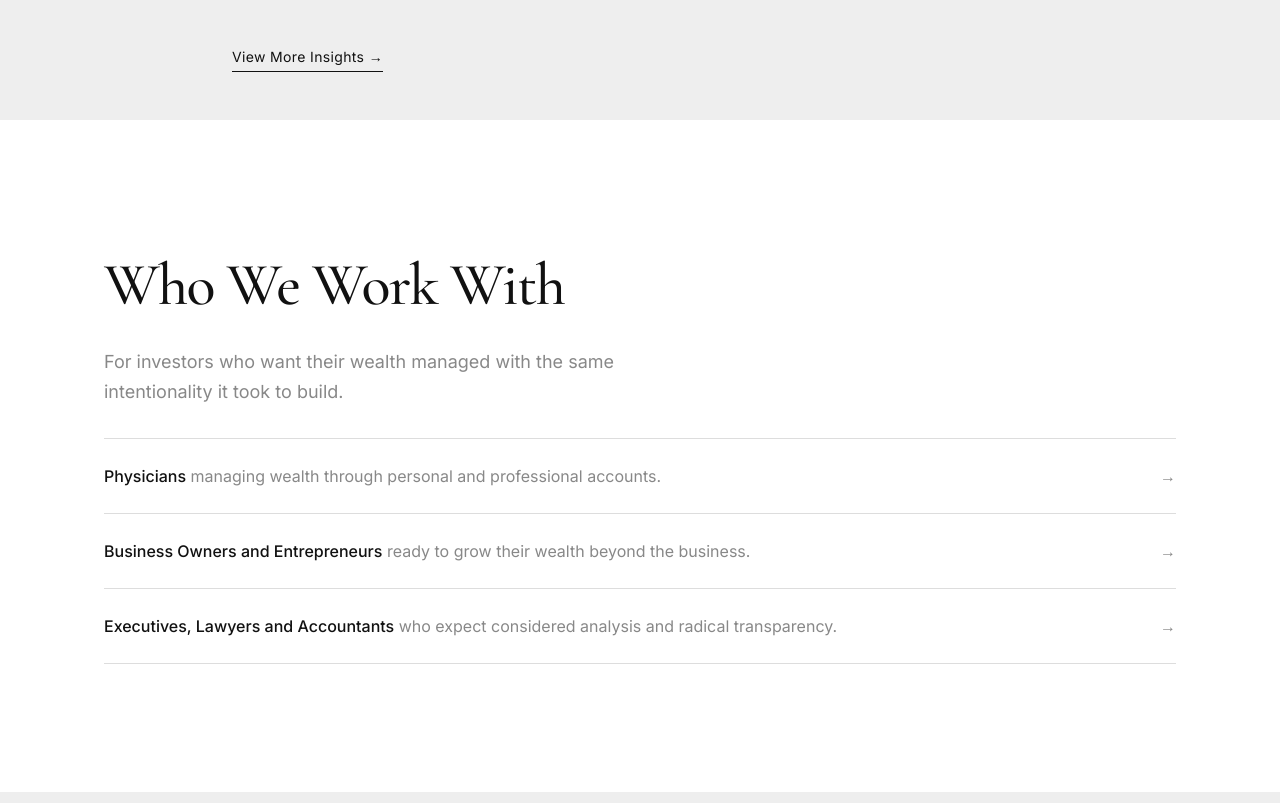
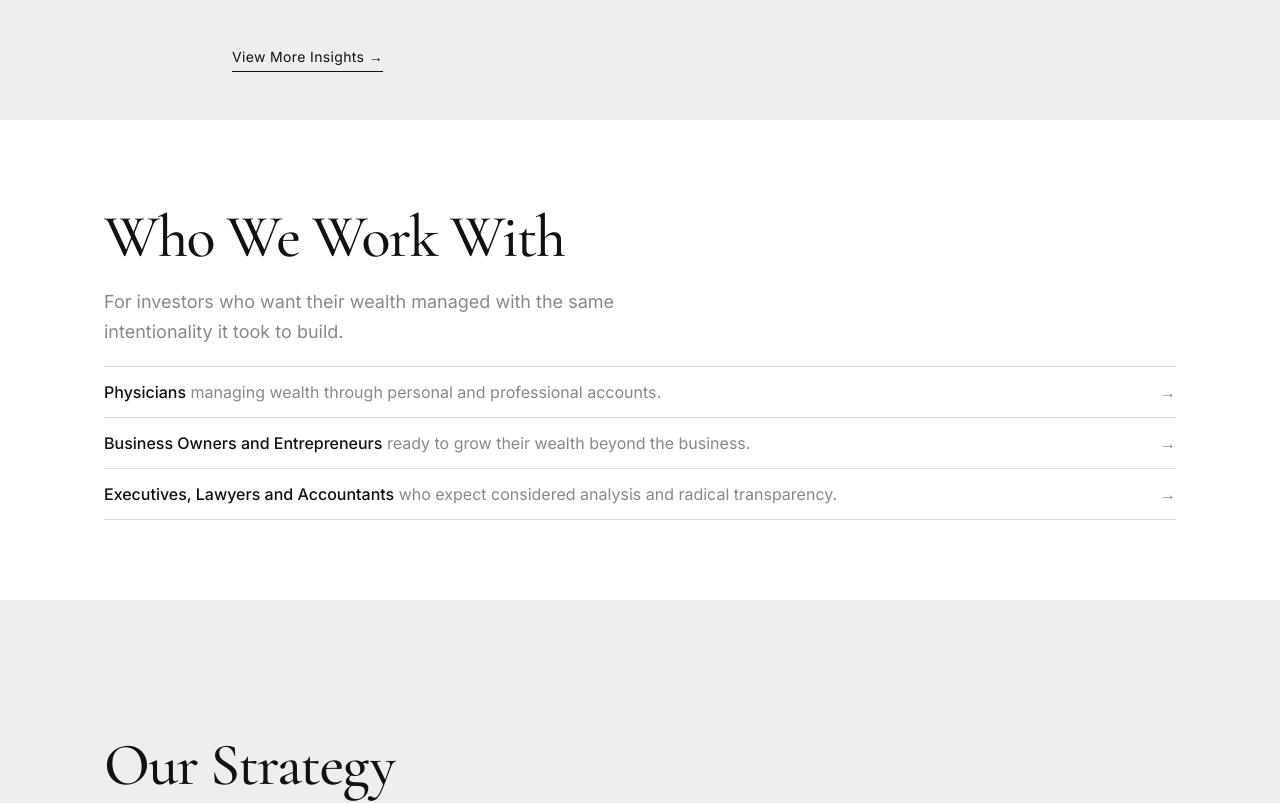
Before and after one commit to emilydavies-lab/Breakout-Stock-Screener-, a Next.js app: page / in a window 1280 px wide. Shown: the part 1460-2263 px from the top of the page. Built offline with nearby package versions, Linux system fonts and the light colour scheme.

Commit message:
Tighten Who We Work With section spacing
Cuts section padding (~40%), heading-to-subhead gap, subhead-to-list
gap, and per-row padding for a denser, quicker-reading list.

```diff
--- a/app/page.tsx
+++ b/app/page.tsx
@@ -131,20 +131,20 @@ export default function Home() {
 
       {/* Who We Work With */}
       <section className="bg-paper">
-        <div className="mx-auto max-w-6xl px-6 py-24 sm:px-10 sm:py-32">
+        <div className="mx-auto max-w-6xl px-6 py-14 sm:px-10 sm:py-20">
           <h2 className="font-display text-5xl font-medium leading-tight tracking-tight sm:text-6xl">
             Who We Work With
           </h2>
-          <p className="mt-6 max-w-xl font-body text-lg leading-relaxed text-ink-soft">
+          <p className="mt-3 max-w-xl font-body text-lg leading-relaxed text-ink-soft">
             For investors who want their wealth managed with the same
             intentionality it took to build.
           </p>
-          <ul className="mt-8 border-t border-ink-line font-body text-base leading-relaxed text-ink-soft">
+          <ul className="mt-5 border-t border-ink-line font-body text-base leading-relaxed text-ink-soft">
             {WHO_WE_WORK_WITH.map(({ type, description, href }) => (
               <li key={type} className="border-b border-ink-line">
                 <Link
                   href={href}
-                  className="flex items-center justify-between gap-6 py-6 text-ink-soft transition-colors hover:text-ink"
+                  className="flex items-center justify-between gap-6 py-3 text-ink-soft transition-colors hover:text-ink"
                 >
                   <span>
                     <span className="font-medium text-ink">{type}</span>{" "}
```
